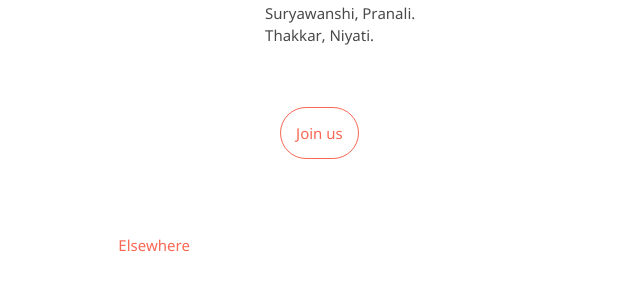
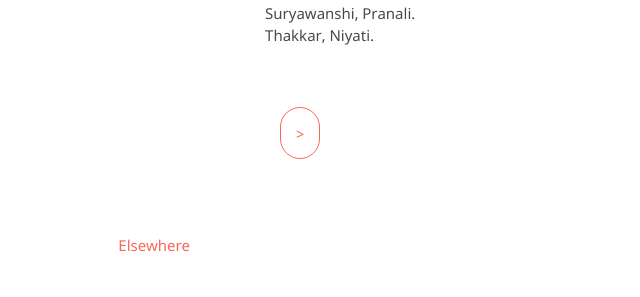
Before and after one commit to kvshvlin/yourmailproject, a Jekyll site: the page built from 4.md, in a window 1280 px wide. Shown: the part 696-993 px from the top of the page, without its empty margins (319-959 px from the left). Built offline with Jekyll 4.4.1, drawn with Linux system fonts in a browser that asks for light colours; our own code applies the rules of GitHub Pages for plain Markdown files.

Commit message:
Update 4.md

```diff
--- a/4.md
+++ b/4.md
@@ -23,7 +23,7 @@
 <div class="roadmap-spacer-1"></div>
 
 <p>
-<a class="btn" href="https://kvshvl.in/yourmailproject/5.html">Join us</a><br>
+<a class="btn" href="https://kvshvl.in/yourmailproject/5.html">></a><br>
 </p>
 
 <div class="roadmap-spacer-2"></div>
```
